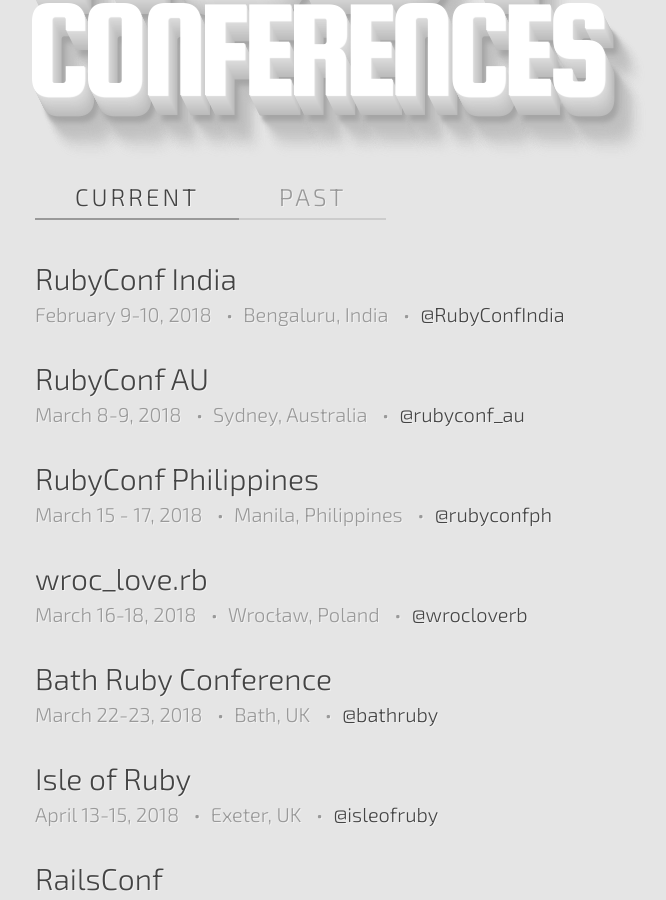
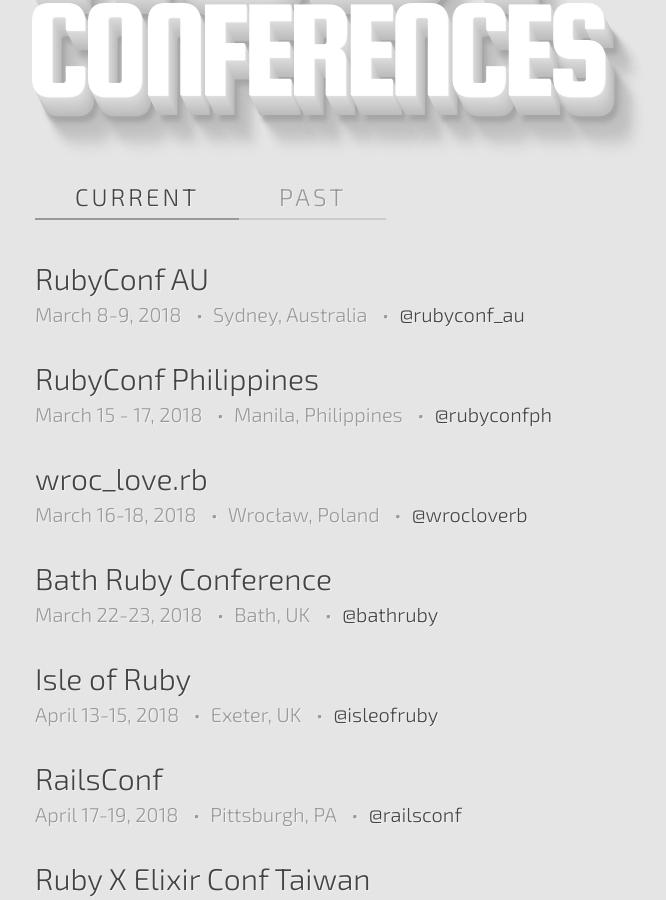
Before and after one commit to ruby-conferences/ruby-conferences.github.io, a Jekyll site: the page built from index.html, in a window 1280 px wide and 900 px high, scrolled down 302 px. Shown: the whole window, without its empty margins (205-871 px from the left). Built offline with Jekyll 4.4.1, drawn with Linux system fonts in a browser that asks for light colours.

Commit message:
Move RubyConf India to past

```diff
--- a/_data/current.yml
+++ b/_data/current.yml
@@ -1,11 +1,3 @@
-- name: RubyConf India
-  location: Bengaluru, India
-  dates: "February 9-10, 2018"
-  url: http://rubyconfindia.org
-  twitter: RubyConfIndia
-  cfp_phrase: CFP closes
-  cfp_date: "December 15, 2017"
-
 - name: RubyConf AU
   location: Sydney, Australia
   dates: "March 8-9, 2018"
--- a/_data/past.yml
+++ b/_data/past.yml
@@ -1054,3 +1054,9 @@
   dates: "February 1-3, 2018"
   url: http://www.rubyfuza.org
   twitter: rubyfuza
+
+- name: RubyConf India
+  location: Bengaluru, India
+  dates: "February 9-10, 2018"
+  url: http://rubyconfindia.org
+  twitter: RubyConfIndia
```
